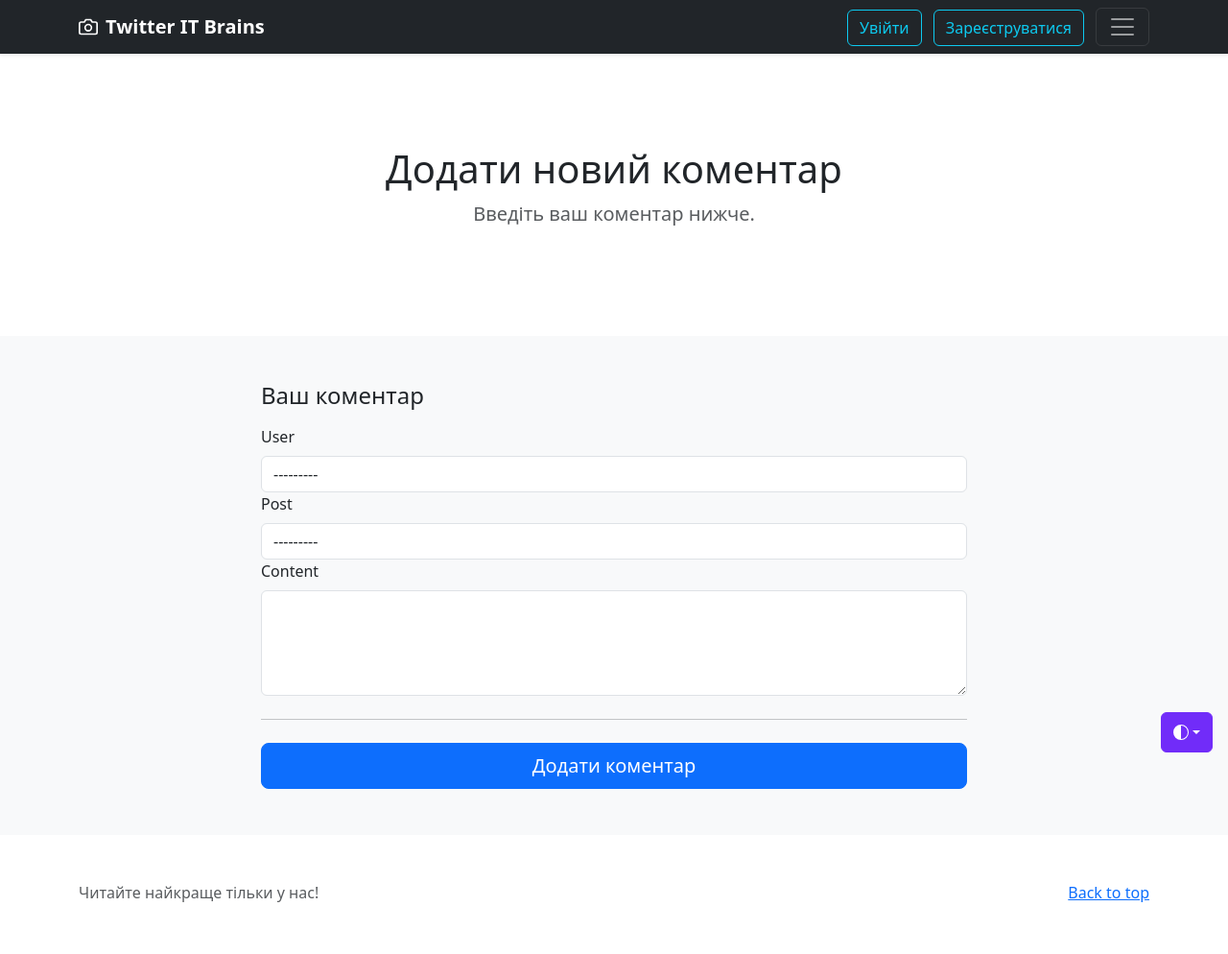
After one commit to anGahade/Mini_Twitter, a Django app: page /comments/add-comment/ in a window 1280 px wide. The commit adds this page. Shown: the whole page at 96% size. Run offline with Django 4.2, Linux system fonts and the light colour scheme; tables that the repository leaves empty hold one stand-in row (values such as "Sample post"); some libraries are stand-ins or nearby versions.

Commit message:
Add changes in templates, urls, views 19.10.23

```diff
--- /dev/null
+++ b/twitter/comments/forms.py
@@ -0,0 +1,14 @@
+from comments.models import Comment
+from django.forms import ModelForm
+from django import forms
+
+
+class CommentForm(ModelForm):
+    class Meta:
+        model = Comment
+        fields = ['user', 'post', 'content']
+        widgets = {
+            'post': forms.Select(attrs={'class': 'form-control'}),
+            'content': forms.Textarea(attrs={'class': 'form-control', 'rows': 4}),
+            'user': forms.Select(attrs={'class': 'form-control'}),
+        }
--- /dev/null
+++ b/twitter/comments/templates/comments/add_comment.html
@@ -0,0 +1,43 @@
+{% extends "base.html" %}
+
+{% block content %}
+<section class="py-5 text-center container">
+    <div class="row py-lg-5">
+        <div class="col-lg-6 col-md-8 mx-auto">
+            <h1 class="fw-light">Додати новий коментар</h1>
+            <p class="lead text-body-secondary">Введіть ваш коментар нижче.</p>
+        </div>
+    </div>
+</section>
+
+<div class="py-5 bg-light">
+    <div class="container">
+        <div class="row">
+            <div class="col-md-7 col-lg-8 mx-auto">
+                <h4 class="mb-3">Ваш коментар</h4>
+                <form class="needs-validation" novalidate method="post" action="{% url 'comments:add_comment' %}" enctype="multipart/form-data">
+                    {% csrf_token %}
+                    {% for field in form %}
+                        <div class="row g-3">
+                            <div class="col-sm-12">
+                                <label for="{{ field.id_for_label }}" class="form-label">{{ field.label }}</label>
+                                {{ field }}
+                                {% if field.errors %}
+                                    <div class="alert alert-danger">
+                                        {{ field.errors }}
+                                    </div>
+                                {% endif %}
+                                <div class="invalid-feedback">
+                                    Будь ласка, введіть {{ field.label }}.
+                                </div>
+                            </div>
+                        </div>
+                    {% endfor %}
+                    <hr class="my-4">
+                    <button class="w-100 btn btn-primary btn-lg" type="submit">Додати коментар</button>
+                </form>
+            </div>
+        </div>
+    </div>
+</div>
+{% endblock %}
--- a/twitter/comments/urls.py
+++ b/twitter/comments/urls.py
@@ -1,9 +1,10 @@
 from django.urls import path
 
-from .views import index, test
+from .views import comments_list, add_comment
 
 app_name = "comments"
 urlpatterns = [
-    path('', index, name="index"),
-    path('test/', test, name="test"),
+    path('', comments_list, name="index"),
+    path('/<str:username>/', comments_list, name="user_comments_list"),
+    path('add-comment/', add_comment, name="add_comment"),
 ]
--- a/twitter/comments/views.py
+++ b/twitter/comments/views.py
@@ -1,13 +1,28 @@
 from django.http import HttpResponse
-from django.shortcuts import render
+from django.shortcuts import render, redirect
+
+from comments.forms import CommentForm
 from comments.models import Comment
 
 
-def index(request):
-    comments = Comment.objects.all()
-    context = {'comments': comments, 'title': 'List of comments:'}
+def comments_list(request, username=None):
+    if username:
+        comments = Comment.objects.filter(user__username=username)
+        title = f'List of comments by {username}:'
+    else:
+        comments = Comment.objects.all()
+        title = 'List of comments:'
+
+    context = {'comments': comments, 'title': title}
     return render(request, 'comments/comments_list.html', context)
 
 
-def test(request):
-    return HttpResponse("<h1>Test title</h1>")
+def add_comment(request):
+    if request.method == 'POST':
+        form = CommentForm(request.POST, request.FILES)
+        if form.is_valid():
+            form.save()
+            return redirect('comments:comments_list')
+    else:
+        form = CommentForm()
+    return render(request, 'comments/add_comment.html', {'form': form})
--- a/twitter/posts/templates/posts/posts_list.html
+++ b/twitter/posts/templates/posts/posts_list.html
@@ -21,8 +21,7 @@
     </p>
 
     <div class="mt-3">
-      <button class="btn btn-outline-primary btn-sm">Edit</button>
-      <button class="btn btn-outline-success btn-sm">Comment</button>
+      <a href="{% url 'comments:add_comment' %}" class="btn btn-outline-info my-2 my-sm-0 ms-auto me-4">Comment</a>
       <button class="btn btn-outline-danger btn-sm">
         <i class="fas fa-heart"></i> Лайк
       </button>
--- a/twitter/posts/urls.py
+++ b/twitter/posts/urls.py
@@ -5,6 +5,6 @@ from .views import post_list, add_post
 app_name = "posts"
 urlpatterns = [
     path('', post_list, name="post_list"),
-    path('posts/<str:username>/', post_list, name="user_posts_list"),
+    path('/<str:username>/', post_list, name="user_posts_list"),
     path('add-post/', add_post, name="add_post"),
 ]
--- a/twitter/posts/views.py
+++ b/twitter/posts/views.py
@@ -22,7 +22,7 @@ def add_post(request):
         form = PostForm(request.POST, request.FILES)
         if form.is_valid():
             form.save()
-            return redirect('post_list')
+            return redirect('posts:post_list')
     else:
         form = PostForm()
     return render(request, 'posts/add_post.html', {'form': form})
```
Also changed, not shown: twitter/comments/templates/comments/comments_list.html (+36 -17 lines).
